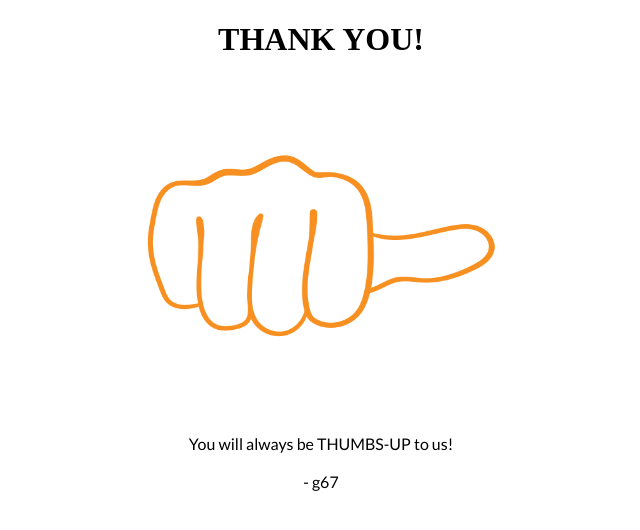
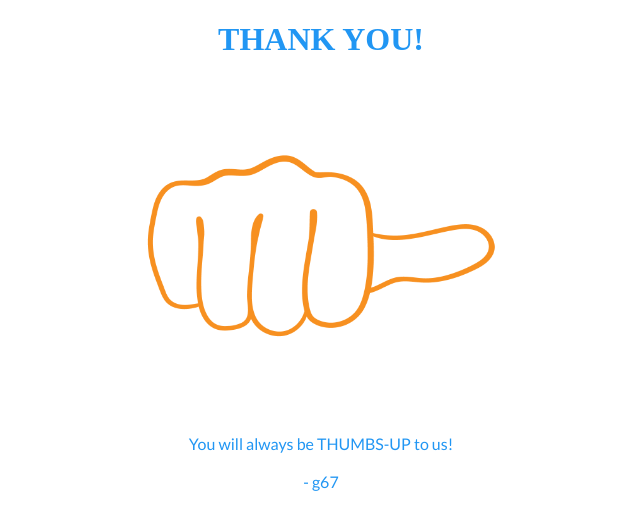
Before and after one commit to CMunkyDev/thumbs-sideways, a website: page index.html in a window 1280 px wide. Shown: the whole page, without its empty margins (319-959 px from the left). Drawn offline with Linux system fonts and the light colour scheme; a web font is replaced by a local one.

Commit message:
blue text

```diff
--- a/styles.css
+++ b/styles.css
@@ -1,3 +1,7 @@
+h1, p {
+  color: #2196F3;
+}
+
 .thank-you {
   text-align: center;
   font-family: 'Chango';
```
